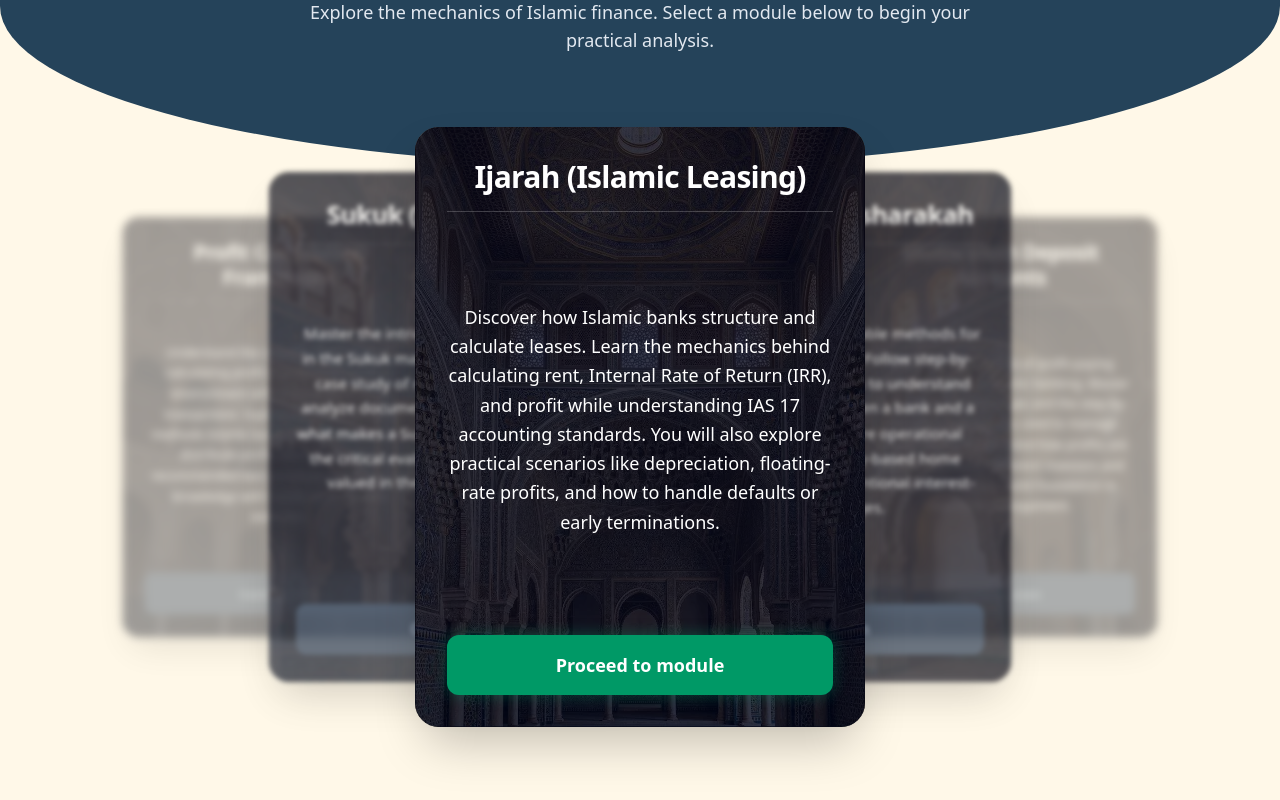
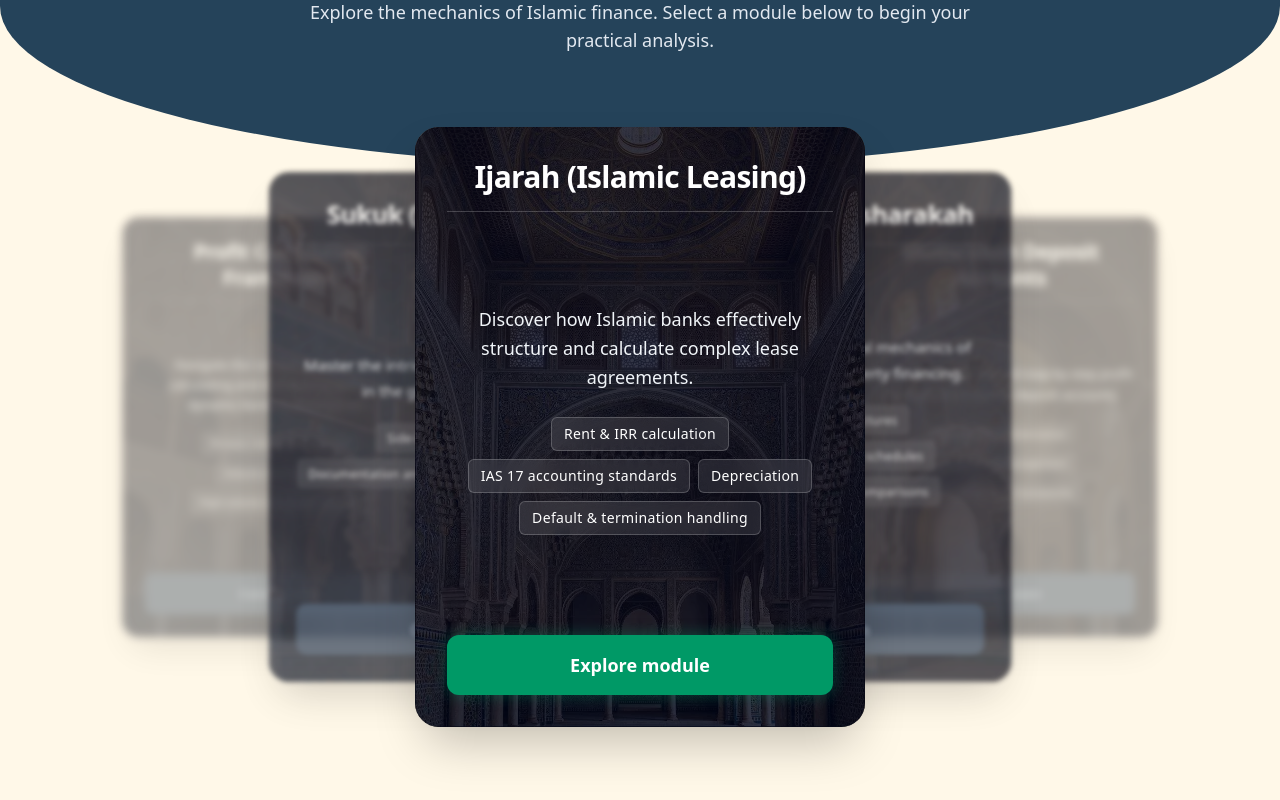
Before and after one commit to IyasCode/iffas, a Next.js app: page / in a window 1280 px wide. Shown: the part 2811-3611 px from the top of the page. Built offline with nearby package versions, Linux system fonts and the light colour scheme.

Commit message:
fix(onboarding): update welcome module text for clarity

```diff
--- a/src/features/landing-page/components/Module.tsx
+++ b/src/features/landing-page/components/Module.tsx
@@ -17,6 +17,7 @@
 import { useState, useEffect } from "react";
 import { motion, AnimatePresence, PanInfo } from "framer-motion";
 import Image from "next/image";
+import Link from "next/link";
 import { cn } from "@/lib/utils/cn";
 import { COURSES_DATA } from "../types/module-cards-config";
 
@@ -190,26 +191,45 @@ export function Module() {
                     {course.title}
                   </h3>
 
-                  <div className="flex grow items-center">
-                    <p className="text-center text-base leading-relaxed text-white sm:text-lg">
+                  <div className="flex grow flex-col justify-center gap-6">
+                    <p className="text-center text-base leading-relaxed text-slate-100 sm:text-lg">
                       {course.description}
                     </p>
+
+                    {/* Pedagogical Key Concepts Mapping */}
+                    <ul
+                      className="flex flex-wrap justify-center gap-2"
+                      aria-label={`Key concepts for ${course.title}`}
+                    >
+                      {course.keyConcepts.map((concept) => (
+                        <li
+                          key={concept}
+                          className="rounded-md border border-white/20 bg-white/10 px-3 py-1.5 text-xs font-medium tracking-wide text-white backdrop-blur-sm sm:text-sm"
+                        >
+                          {concept}
+                        </li>
+                      ))}
+                    </ul>
                   </div>
 
                   {/* Call To Action */}
-                  <div className="mt-auto flex w-full justify-center pt-6">
+
+                  <Link
+                    href={course.href}
+                    className="mt-6 flex w-full justify-center "
+                  >
                     <button
                       disabled={!course.available}
                       className={cn(
-                        "w-full rounded-xl py-4 text-lg font-semibold transition-all duration-300",
+                        "w-full rounded-xl py-4 text-lg font-semibold transition-all duration-300 cursor-pointer",
                         course.available
                           ? "bg-emerald-600 text-white shadow-[0_0_15px_rgba(5,150,105,0.4)] hover:bg-emerald-500"
                           : "cursor-not-allowed bg-slate-700 text-slate-400",
                       )}
                     >
-                      {course.available ? "Proceed to module" : "Coming soon"}
+                      {course.available ? "Explore module" : "Coming soon"}
                     </button>
-                  </div>
+                  </Link>
                 </div>
               </motion.div>
             );
--- a/src/features/landing-page/types/module-cards-config.ts
+++ b/src/features/landing-page/types/module-cards-config.ts
@@ -10,11 +10,13 @@
 
 // --- Types & Interfaces ---
 export interface CourseModule {
-  id: number;
-  title: string;
-  description: string;
-  available: boolean;
-  bgImage: string;
+  readonly id: number;
+  readonly title: string;
+  readonly description: string;
+  readonly keyConcepts: string[];
+  readonly available: boolean;
+  readonly bgImage: string;
+  readonly href: string;
 }
 
 // --- Data Structure ---
@@ -23,56 +25,100 @@ export const COURSES_DATA: CourseModule[] = [
     id: 1,
     title: "Ijarah (Islamic Leasing)",
     description:
-      "Discover how Islamic banks structure and calculate leases. Learn the mechanics behind calculating rent, Internal Rate of Return (IRR), and profit while understanding IAS 17 accounting standards. You will also explore practical scenarios like depreciation, floating-rate profits, and how to handle defaults or early terminations.",
+      "Discover how Islamic banks effectively structure and calculate complex lease agreements.",
+    keyConcepts: [
+      "Rent & IRR calculation",
+      "IAS 17 accounting standards",
+      "Depreciation",
+      "Default & termination handling",
+    ],
     available: true,
     bgImage: "/module-bg1.webp",
+    href: "/ijarah",
   },
   {
     id: 2,
     title: "Diminishing Musharakah",
     description:
-      "Explore one of the most reliable methods for Islamic property financing. Follow step-by-step redemption schedules to understand how joint ownership between a bank and a client works. Learn the core operational differences that set equity-based home financing apart from conventional interest-based mortgages.",
+      "Explore the core operational mechanics of equity-based Islamic property financing.",
+    keyConcepts: [
+      "Joint ownership structures",
+      "Step-by-step redemption schedules",
+      "Conventional mortgage comparisons",
+    ],
     available: false,
     bgImage: "/module-bg2.webp",
+    href: "/musharakah",
   },
   {
     id: 3,
     title: "Mudarabah Deposit Accounts",
     description:
-      "Dive into the structure of profit-paying deposit accounts in Islamic banking. Master the concept of weightages and the step-by-step profit calculations used to manage investor funds. Understand how profits are distributed among different investors and the bank, building a solid foundation in depositor management.",
+      "Master the structures and step-by-step profit calculations of Islamic deposit accounts.",
+    keyConcepts: [
+      "Weightage implementation",
+      "Investor fund management",
+      "Profit distribution frameworks",
+    ],
     available: false,
     bgImage: "/module-bg3.webp",
+    href: "/mudarabah",
   },
   {
     id: 4,
     title: "Murabahah Calculations",
     description:
-      "Bridge the gap between theory and practice in Murabahah financing. Get hands-on with practical computations for collection periods, inventory days, operating cycles, profit limits, and pricing. This module provides the real-world analytical tools needed to confidently structure and calculate Murabahah transactions.",
+      "Bridge the gap between Murabahah financing theory and real-world execution.",
+    keyConcepts: [
+      "Operating cycle calculations",
+      "Profit limit analysis",
+      "Transaction pricing & structuring",
+    ],
     available: false,
     bgImage: "/module-bg4.webp",
+    href: "/murabahah",
   },
   {
     id: 5,
     title: "Asset Pool Management",
     description:
-      "Learn the essential techniques Islamic banks use to manage deposits, inter-bank investments, and equity. This module covers practical tools for investment pool management, including pool composition, fund tracking, income calculation, profit-sharing ratios, and distribution mechanisms.",
+      "Learn the essential techniques used to manage deposits, inter-bank investments, and equity.",
+    keyConcepts: [
+      "Pool composition",
+      "Fund tracking",
+      "Profit-sharing ratios",
+      "Income distribution",
+    ],
     available: false,
     bgImage: "/module-bg5.webp",
+    href: "/asset-management",
   },
   {
     id: 6,
     title: "Profit Calculation Framework",
     description:
-      "Understand the complex mechanics of calculating profit in a dynamic banking environment with thousands of daily transactions. Explore the three primary methods Islamic banks use to calculate and distribute profit, identify industry-recommended best practices, and test your knowledge with hands-on numerical exercises.",
+      "Navigate the complex mechanics of calculating and distributing profit in a dynamic banking environment.",
+    keyConcepts: [
+      "Primary calculation methods",
+      "Industry best practices",
+      "High-volume transaction analysis",
+    ],
     available: false,
     bgImage: "/module-bg6.webp",
+    href: "/profit-calculation",
   },
   {
     id: 7,
     title: "Sukuk (Islamic Bonds)",
     description:
-      "Master the intricacies of AAOIFI compliance in the Sukuk market. Through a side-by-side case study of real-world Sukuks, learn to analyze documentation and pinpoint exactly what makes a Sukuk truly compliant. Develop the critical evaluation skills that are highly valued in the modern Islamic finance industry.",
+      "Master the intricacies of AAOIFI compliance in the global Sukuk market.",
+    keyConcepts: [
+      "Side-by-side case studies",
+      "Documentation analysis",
+      "Compliance evaluation",
+    ],
     available: false,
     bgImage: "/module-bg7.webp",
+    href: "/sukuk",
   },
 ];
```
